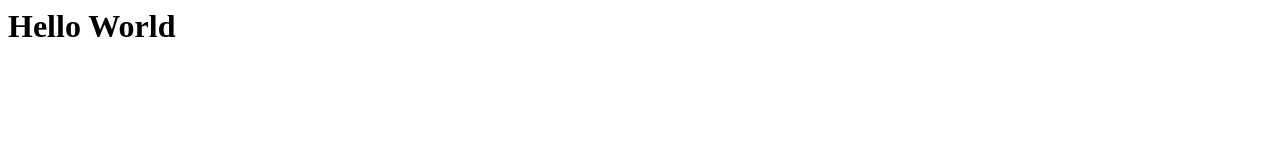
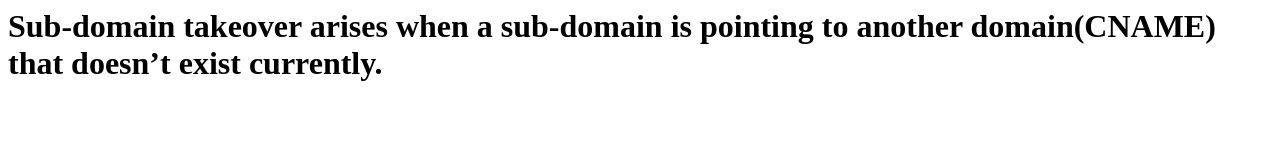
Before and after one commit to hubfogie/hubfogie.github.io, a plain HTML site: page index.html in a window 1280 px wide. Drawn offline with Linux system fonts and the light colour scheme.

Commit message:
Update index.html

```diff
--- a/index.html
+++ b/index.html
@@ -1 +1 @@
-<h1>Hello World</h1>
+<h1>Sub-domain takeover arises when a sub-domain is pointing to another domain(CNAME) that doesn’t exist currently.</h1>
```
